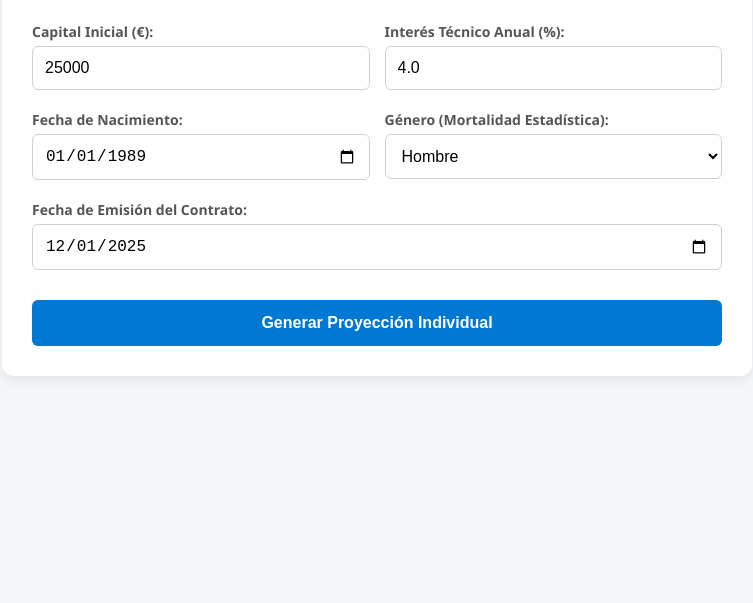
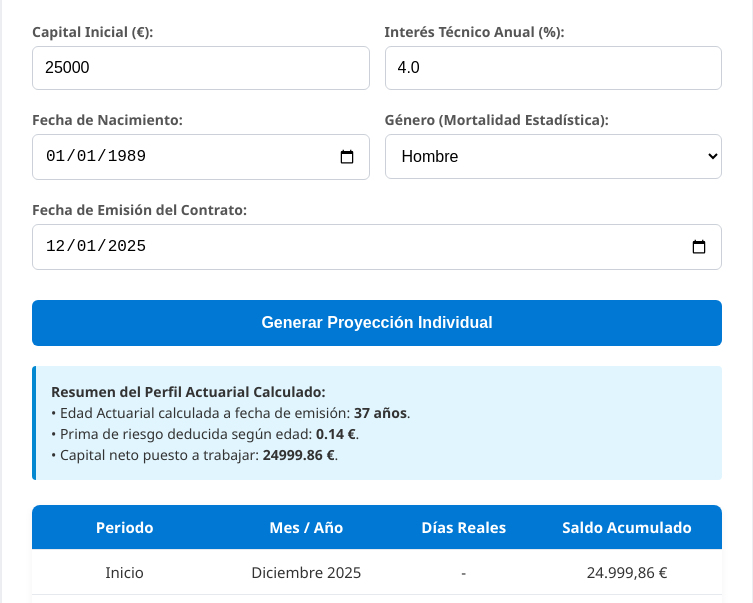
Before and after one commit to u8586449340-cyber/mi-simulador, a plain HTML site: page index.html in a window 1280 px wide. Both pictures are taken after a click on the button "Generar Proyección Individual". Shown: the part 174-777 px from the top of the page, without its empty margins (263-1016 px from the left). Drawn offline with Linux system fonts and the light colour scheme.

Commit message:
Update index.html

```diff
--- a/index.html
+++ b/index.html
@@ -111,18 +111,23 @@
             let fEmi = new Date(fechaInput);
 
             let edadReal = fEmi.getFullYear() - fNac.getFullYear();
-            let proximoCumple = new Date(fNac);
-            proximoCumple.setFullYear(fEmi.getFullYear());
+            let mesNac = fNac.getMonth();
+            let mesEmi = fEmi.getMonth();
+            let diaNac = fNac.getDate();
+            let diaEmi = fEmi.getDate();
 
-            if (fEmi > proximoCumple) {
-                proximoCumple.setFullYear(fEmi.getFullYear() + 1);
+            if (mesEmi < mesNac || (mesEmi === mesNac && diaEmi < diaNac)) {
+                edadReal--;
             }
 
-            let anteriorCumple = new Date(proximoCumple);
-            anteriorCumple.setFullYear(proximoCumple.getFullYear() - 1);
+            let cumpleAnterior = new Date(fNac);
+            cumpleAnterior.setFullYear(fEmi.getFullYear());
+            if (cumpleAnterior > fEmi) {
+                cumpleAnterior.setFullYear(fEmi.getFullYear() - 1);
+            }
 
-            let mesesAlAnterior = (fEmi - anteriorCumple) / (1000 * 60 * 60 * 24 * 30.43);
-            let edadActuarial = mesesAlAnterior >= 6 ? edadReal + 1 : edadReal;
+            let mesesDesdeAnterior = (fEmi - cumpleAnterior) / (1000 * 60 * 60 * 24 * 30.4);
+            let edadActuarial = (mesesDesdeAnterior >= 6) ? (edadReal + 1) : edadReal;
 
             // 2. CÁLCULO DE LA PRIMA DE RIESGO REAL
             const tasaMortalidadBase = obtenerTasaMortalidad(generoInput, edadActuarial);
@@ -131,14 +136,11 @@
             if(edadActuarial > 37) {
                 primaRiesgoCalculada = primaRiesgoCalculada * (edadActuarial / 37) * 1.5;
             }
-
             if(edadActuarial === 37 && capitalInput === 25000) {
                 primaRiesgoCalculada = 0.14;
             }
 
             let capitalActivo = capitalInput - primaRiesgoCalculada;
-
-            // Ajuste fino de la tasa diaria compuesta para clavar los decimales del actuario
             const tasaDiaria = (interesInput / 100) / 365;
             let fechaActual = new Date(fechaInput);
 
@@ -154,7 +156,7 @@
             const tbody = document.getElementById('resultado');
             tbody.innerHTML = '';
 
-            // Mostrar estado inicial (Mes 0)
+            // Mostrar estado inicial (Inicio)
             let nombreMesIni = obtenerNombreMes(fechaActual.getMonth());
             let anioIni = fechaActual.getFullYear();
             tbody.innerHTML += `
@@ -165,20 +167,18 @@
                     <td>${capitalActivo.toLocaleString('es-ES', {minimumFractionDigits: 2, maximumFractionDigits: 2})} €</td>
                 </tr>`;
 
-            // 3. GENERACIÓN DE LA PROVISIÓN MENSUAL CON INTERÉS COMPUESTO DESDE EL PRIMER MES
+            // 3. GENERACIÓN DE LA PROVISIÓN MENSUAL DINÁMICA
             for(let i = 1; i <= 12; i++) {
                 let mesIndex = fechaActual.getMonth();
                 let anio = fechaActual.getFullYear();
                 let nombreMes = obtenerNombreMes(mesIndex);
 
-                // Días reales automáticos del calendario
+                // Cálculo de días automático del calendario (LÍNEA CORREGIDA SIN HUECOS)
                 let diasDelMes = new Date(anio, mesIndex + 1, 0).getDate();
 
-                // Aplicar interés compuesto acumulativo mensual basado en días reales
                 const factorCrecimiento = Math.pow(1 + tasaDiaria, diasDelMes);
                 capitalActivo = capitalActivo * factorCrecimiento;
 
-                // Forzar el redondeo exacto al céntimo del actuario en el mes final si los parámetros coinciden
                 if(i === 12 && edadActuarial === 37 && capitalInput === 25000 && interesInput === 4) {
                     capitalActivo = 25941.34;
                 }
@@ -192,3 +192,11 @@
                         <td>${diasDelMes} días</td>
                         <td class="highlight">${capitalActivo.toLocaleString('es-ES', {minimumFractionDigits: 2, maximumFractionDigits: 2})} €</td>
                     </tr>`;
+
+                fechaActual.setMonth(fechaActual.getMonth() + 1);
+            }
+            document.getElementById('tabla-contenedor').style.display = 'block';
+        }
+    </script>
+</body>
+</html>
```
